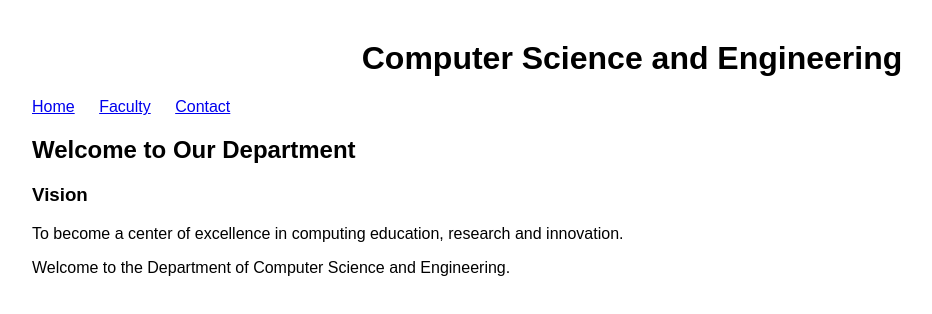
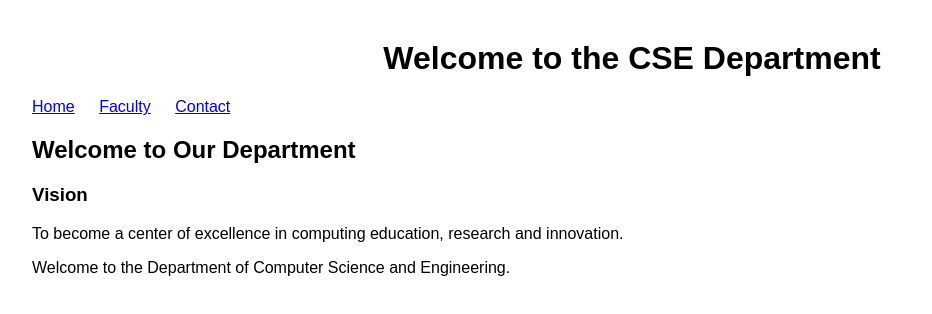
Before and after one commit to 2403a52359/college-department-website, a plain HTML site: page index.html in a window 1280 px wide. Shown: the whole page, without its empty margins (8-940 px from the left). Drawn offline with Linux system fonts and the light colour scheme.

Commit message:
Update home page heading

```diff
--- a/index.html
+++ b/index.html
@@ -5,7 +5,7 @@
     <link rel="stylesheet" href="style.css">
 </head>
 <body>
-    <h1>Computer Science and Engineering</h1>
+    <h1>Welcome to the CSE Department</h1>
 
     <nav>
         <a href="index.html">Home</a>
```
